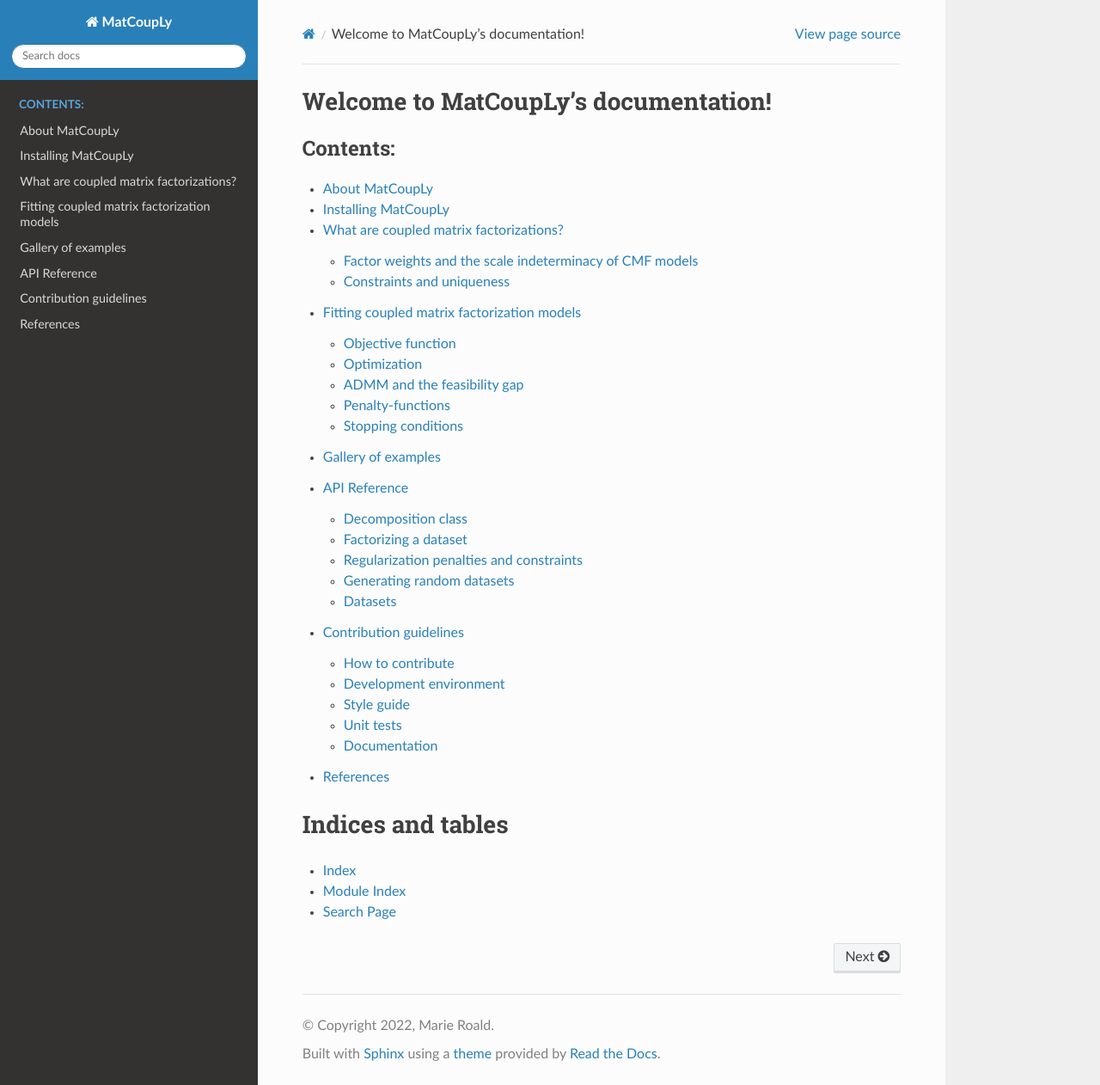
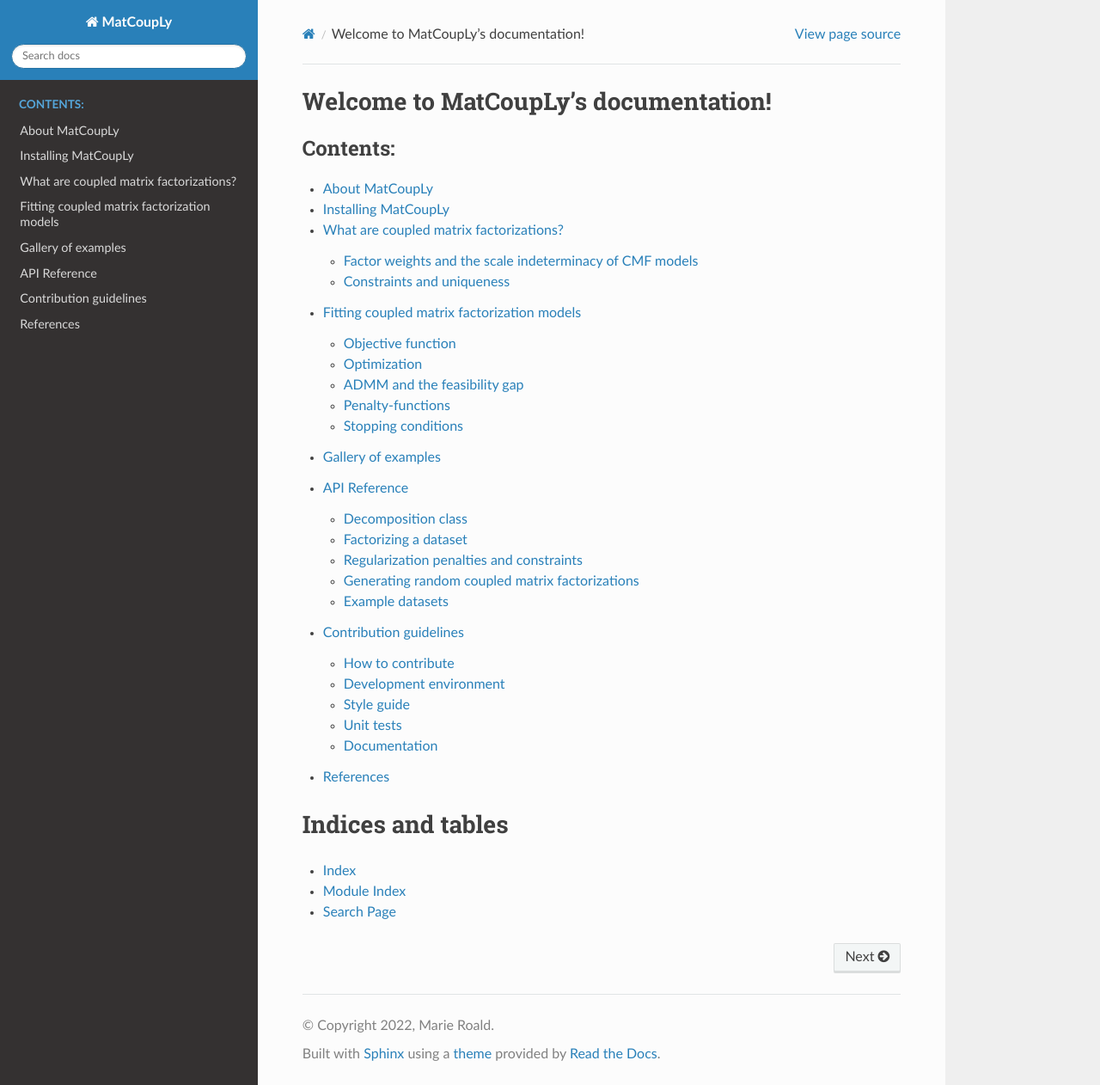
Before and after one commit to MarieRoald/matcouply, a Sphinx documentation site: the page built from docs/index.rst, in a window 1280 px wide and 1262 px high. Shown: the whole window at 86% size. Built offline with Sphinx 7.4.7 and the Read the Docs theme 2.0.0, drawn with Linux system fonts in a browser that asks for light colours; pages that are not in the unit, such as notebooks, are missing from menus.

Commit message:
Improved titles

```diff
--- a/docs/autodoc/datasets.rst
+++ b/docs/autodoc/datasets.rst
@@ -1,5 +1,5 @@
-Datasets
---------
+Example datasets
+----------------
 
 .. automodule:: matcouply.data
     :members:
--- a/docs/autodoc/random.rst
+++ b/docs/autodoc/random.rst
@@ -1,5 +1,5 @@
-Generating random datasets
---------------------------
+Generating random coupled matrix factorizations
+-----------------------------------------------
 
 .. automodule:: matcouply.random
     :members:
```
